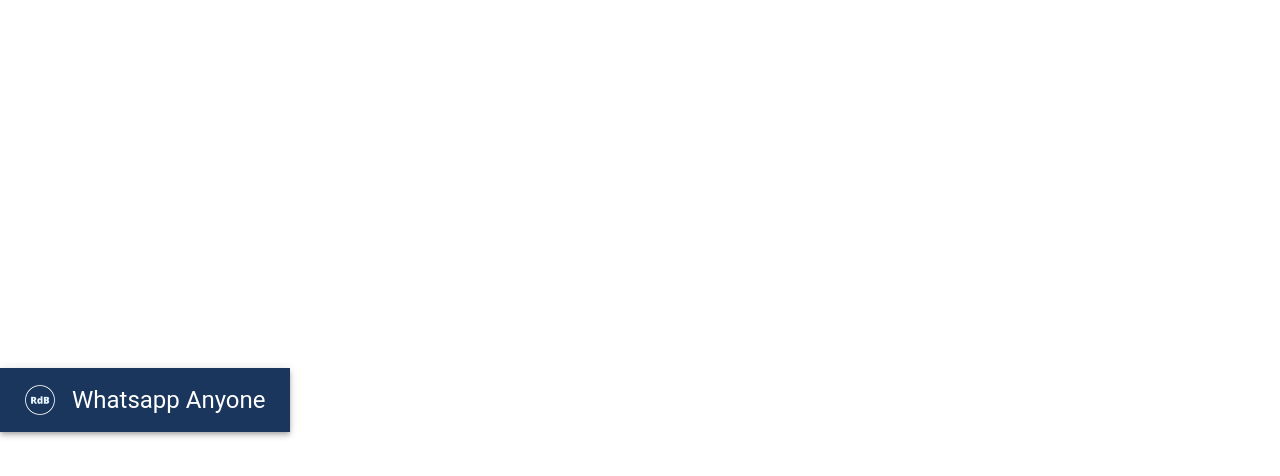
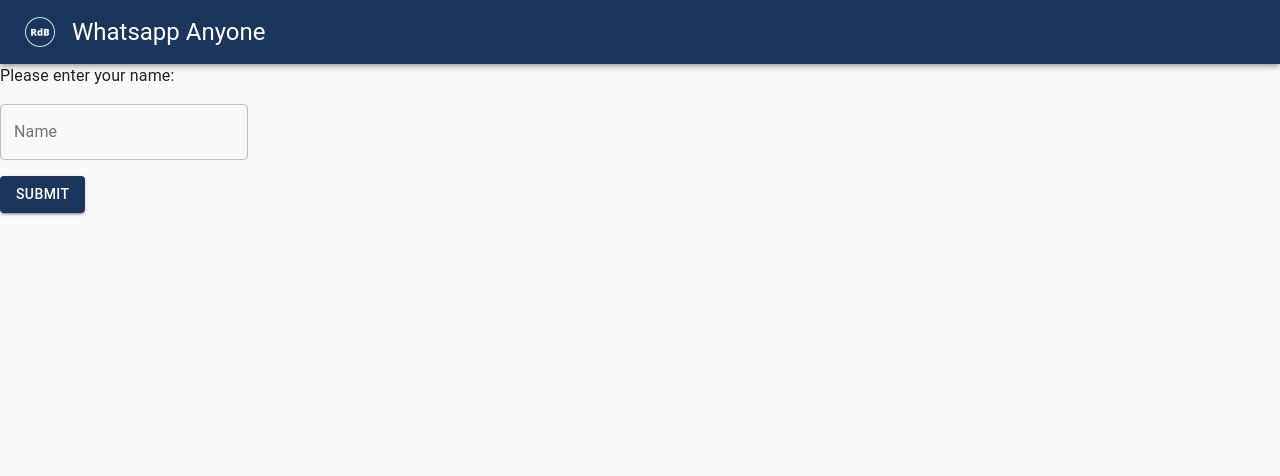
Before and after one commit to roblkdeboer/whatsapp-anyone, a React (Vite) app: page / in a window 1280 px wide. Shown: the top 476 px of the page. Built offline with nearby package versions, Linux system fonts and the light colour scheme.

Commit message:
Add basic form

```diff
--- a/src/App.tsx
+++ b/src/App.tsx
@@ -1,4 +1,5 @@
 import { ThemeProvider } from '@material-ui/core/styles';
+import Form from './components/Form';
 import Header from './components/Header';
 import theme from './theme';
 
@@ -7,6 +8,7 @@
     <ThemeProvider theme={theme}>
       <div>
         <Header />
+        <Form />
       </div>
     </ThemeProvider>
   );
--- /dev/null
+++ b/src/components/Form.tsx
@@ -0,0 +1,39 @@
+import React, { useState } from 'react';
+import { TextField, Typography, Button, Grid } from '@material-ui/core';
+
+export default function Form() {
+  const [inputValue, setInputValue] = useState('');
+
+  const handleSubmit = (event: React.FormEvent<HTMLFormElement>) => {
+    event.preventDefault();
+    console.log(`Submitted value: ${inputValue}`);
+    setInputValue('');
+  };
+
+  const handleInputChange = (event: React.ChangeEvent<HTMLInputElement>) => {
+    setInputValue(event.target.value);
+  };
+
+  return (
+    <form onSubmit={handleSubmit}>
+      <Grid container direction="column" spacing={2}>
+        <Grid item>
+          <Typography variant="body1">Please enter your name:</Typography>
+        </Grid>
+        <Grid item>
+          <TextField
+            label="Name"
+            variant="outlined"
+            value={inputValue}
+            onChange={handleInputChange}
+          />
+        </Grid>
+        <Grid item>
+          <Button type="submit" variant="contained" color="primary">
+            Submit
+          </Button>
+        </Grid>
+      </Grid>
+    </form>
+  );
+}
--- a/src/main.tsx
+++ b/src/main.tsx
@@ -1,12 +1,13 @@
 import React from 'react';
 import ReactDOM from 'react-dom/client';
 import App from './App';
-import './index.css';
+import { CssBaseline } from '@material-ui/core';
 import { BrowserRouter as Router } from 'react-router-dom';
 
 ReactDOM.createRoot(document.getElementById('root') as HTMLElement).render(
   <React.StrictMode>
     <Router>
+      <CssBaseline />
       <App />
     </Router>
   </React.StrictMode>
```
